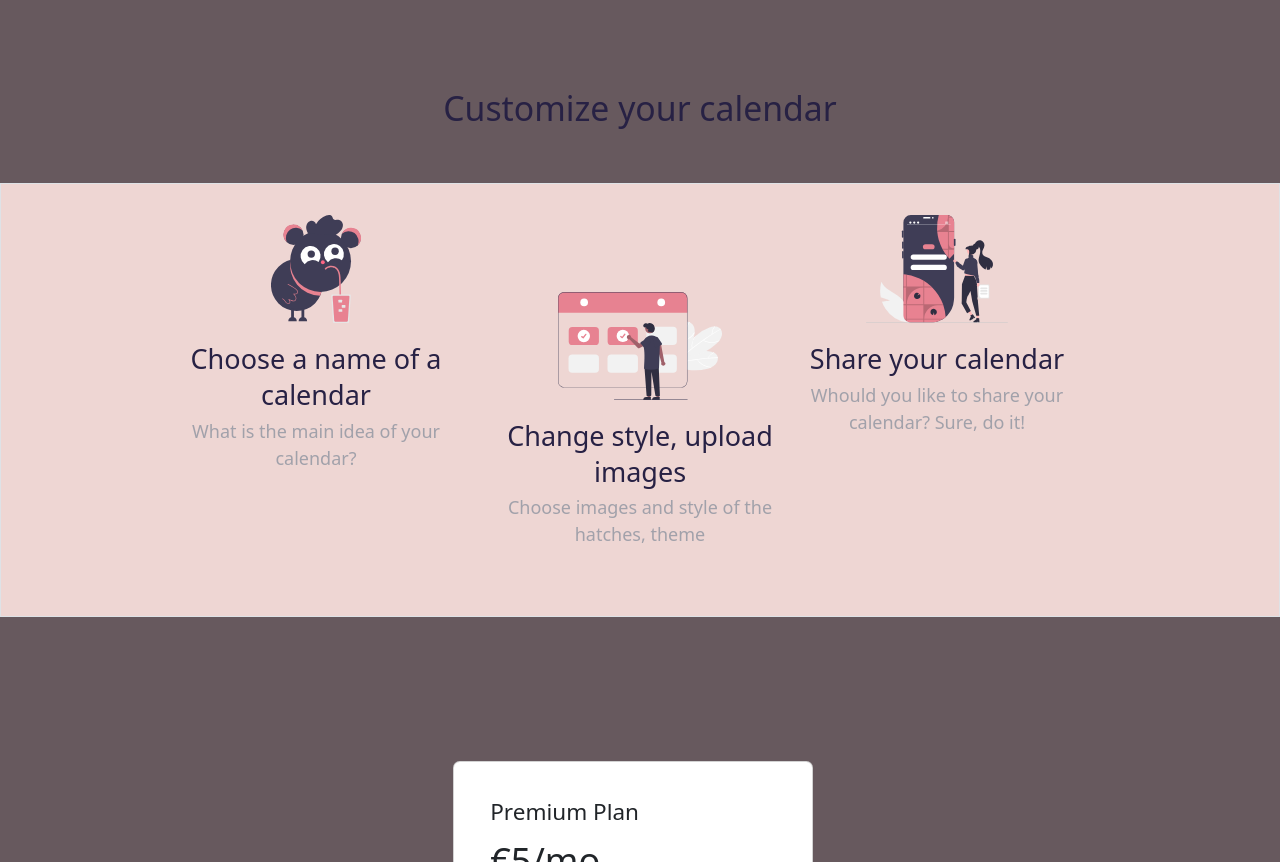
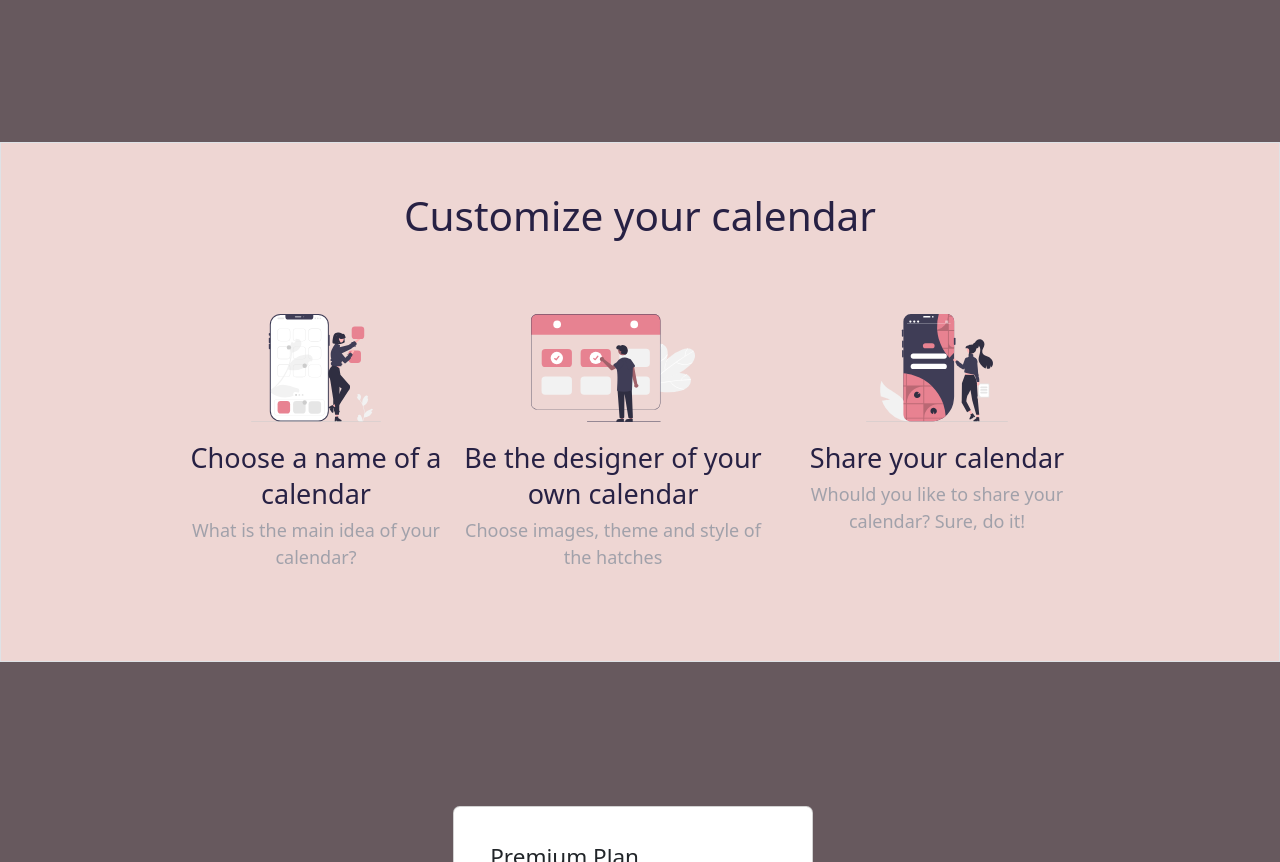
Before and after one commit to JoonAro/calendarMaker, a React (Vite) app: page / in a window 1280 px wide. Shown: the part 732-1594 px from the top of the page. Built offline with nearby package versions, Linux system fonts and the light colour scheme; no server answers.

Commit message:
Change customize section

```diff
--- a/src/routes/Home.jsx
+++ b/src/routes/Home.jsx
@@ -1,12 +1,12 @@
 import Carousel from '../components/Carousel';
 import { Container, Row, Col, Card, Button } from 'react-bootstrap';
 import { Carousel as CarouselBS } from 'react-bootstrap';
-import icon1 from '../assets/icon1.svg';
 import icon3 from '../assets/icon3.svg';
 import icon4 from '../assets/icon4.svg';
 import { Link } from 'react-router-dom';
 import icon5 from '../assets/icon5.svg';
 import { useTheme } from '../components/theme/ThemeContext';
+import icon2 from '../assets/icon2.svg';
 
 
 const Home = () => {
@@ -26,28 +26,35 @@ const Home = () => {
       <Carousel />
 
       <div className='flex flex-col justify-center items-center mt-20'>
-        <h2 className="text-3xl mb-4 text-fontDark-light">Customize your calendar</h2>
-        <div className={`${smallBackground} py-48 mt-4 mr-0 ml-0 border relative`} style={{ width: "100%" }}>
-          <div className=" w-16 md:w-32 lg:w-60 absolute top-0 left-0 mt-7 ml-14 md:ml-40 items-start flex flex-col sm:items-center">
-            <img className='h-24 hover:-translate-y-1 hover:scale-125' src={icon1} alt="icon1" />
+
+        <div className={`${smallBackground} py-11 mt-5 mr-0 ml-0 border relative`} style={{ width: "100%" }}>
+
+        <div className='flex flex-col justify-center items-center text-3xl mb-4 text-fontDark-light'>
+        <h2 className="text-4xl mb-11 text-fontDark-light">Customize your calendar</h2>
+        </div>
+
+<div className='flex justify-between mb-9'>
+          <div className=" w-16 md:w-32 lg:w-60  ml-14 md:ml-40 flex flex-col sm:items-center">
+            <img className='h-24 hover:-translate-y-1 hover:scale-125' src={icon2} alt="icon1" />
             <span className={`${fontDark} text-sm md:text-2xl mt-3 text-center`}>Choose a name of a calendar</span>
             <span className={`${fontDark} text-zinc-400 text-xs sm:text-sm md:text-base mt-1 text-center`}>What is the main idea of your calendar?</span>
           </div>
 
 
-          <div className="w-16 md:w-32 lg:w-72 absolute top-24 left-1/2 transform -translate-x-1/2 mb-2 items-left-1/4 flex flex-col sm:items-center">
+          <div className="w-16 md:w-32 lg:w-72 flex flex-col sm:items-center">
             <img className='h-24 hover:-translate-y-1 hover:scale-125' src={icon5} alt="icon5" />
-            <span className={`${fontDark} text-sm md:text-2xl mt-3 text-center`}>Change style, upload images</span>
-            <span className='text-zinc-400 text-xs sm:text-sm md:text-base mt-1 text-center'>Choose images and style of the hatches, theme
+            <span className={`${fontDark} text-sm md:text-2xl mt-3 text-center`}>Be the designer of your own calendar</span>
+            <span className='text-zinc-400 text-xs sm:text-sm md:text-base mt-1 text-center'>Choose images, theme and style of the hatches
             </span>
           </div>
 
 
-          <div className="w-16 md:w-32 lg:w-72 absolute top-0 right-0 mt-7 mr-14 md:mr-40 items-end flex flex-col sm:items-center">
+          <div className="w-16 md:w-32 lg:w-72 mr-14 md:mr-40 flex flex-col sm:items-center">
             <img className='h-24 hover:-translate-y-1 hover:scale-125' src={icon3} alt="icon3" />
             <span className={`${fontDark} text-sm md:text-2xl mt-3 text-center`}>Share your calendar</span>
             <span className='text-zinc-400 text-xs sm:text-sm md:text-base mt-1 text-center'>Whould you like to share your calendar? Sure, do it!
             </span>
+          </div>
           </div>
         </div>
       </div>
```
Also changed, not shown: src/assets/chooseName.svg (added).
